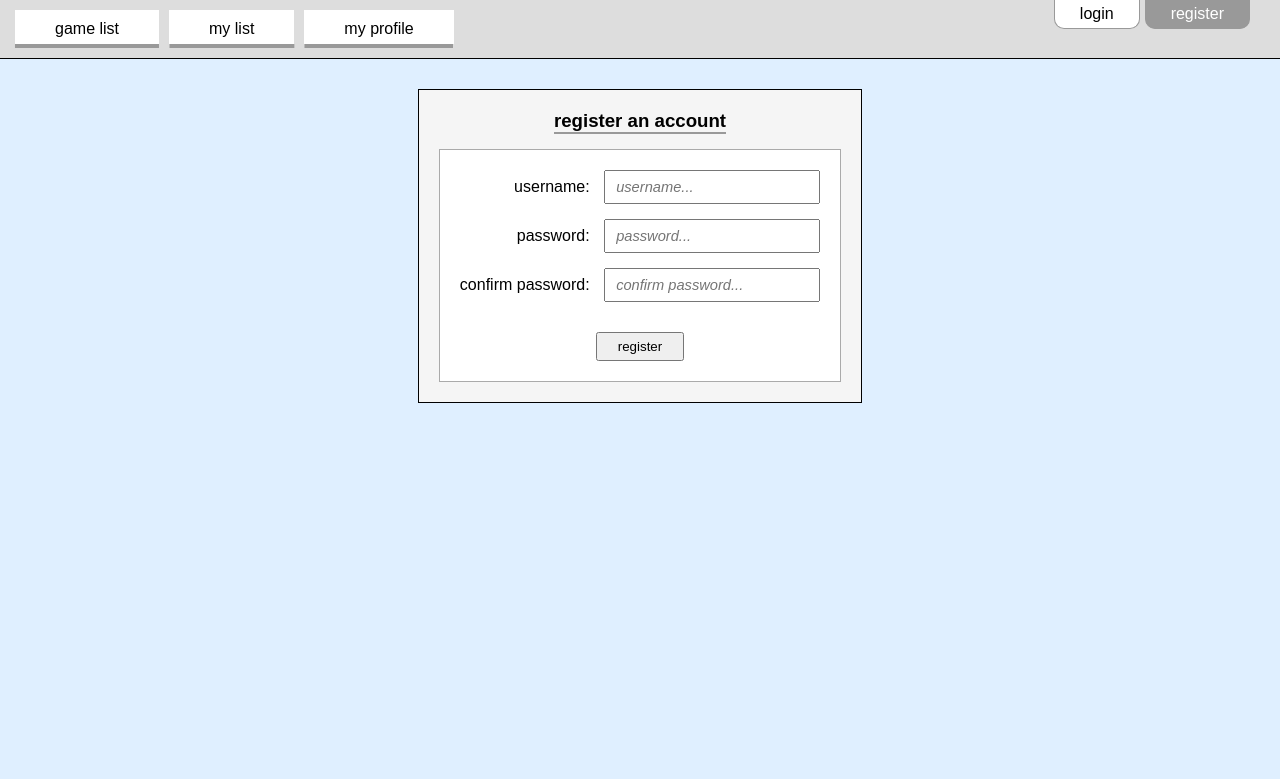
After one commit to paolomostardi/Videogame_tracker, a PHP site: page /register.php in a window 1280 px wide. The commit adds this page. Shown: the top 779 px of the page. Run offline with PHP 8.4, Linux system fonts and the light colour scheme.

Commit message:
added register page

```diff
--- a/css/header.css
+++ b/css/header.css
@@ -51,6 +51,10 @@ position:relative;
 	height:4px;
 	background-color:#999;
 }
+.navbtn[selected] {
+	background-color:#999;
+	color:white;
+}
 .navbtn:hover {
 	background-color:#999;
 	transition:background-color 0.1s, color 0.1s;
@@ -59,21 +63,25 @@ position:relative;
 
 
 
-#altbtns {
+#header #altbtns {
 	display:flex;
 	position:absolute;
 	top:0;
 	right:30px;
 }
 
-.altbtn-container {
+#header .altbtn-container {
 	display:flex;
 	margin-right:5px;
 	margin-bottom:auto;
 }
-.altbtn-container:first-of-type {
+#header .altbtn-container:first-of-type {
 	margin-left:0;
 }
-.altbtn-container:last-of-type {
+#header .altbtn-container:last-of-type {
 	margin-right:0;
 }
+#header .altbtn[selected] {
+	background-color:#999;
+	color:white;
+}
--- a/css/main.css
+++ b/css/main.css
@@ -13,6 +13,18 @@ body {
 a {
 	text-decoration:none;
 	color:black;
+}
+
+form {
+	margin:0;
+}
+
+input[type="text"],
+input[type="password"]  {
+	padding:7px 10px;
+	margin-left:10px;
+	font-style:italic;
+	font-size:11pt;
 }
 
 #content {
@@ -32,19 +44,22 @@ a {
 	background-color:#999;
 	transition:background-color 0.1s, color 0.1s;
 	color:white;
+	cursor:hand;
 }
 
 #main-section {
 	display:flex;
 	flex-direction:column;
-	margin:0 auto;
-	width:60%;
+	width:100%;
+	justify-content:center;
+	align-items:center;
 }
 #main-section > * {
 	border: 1px solid black;
 	padding:20px;
 	background-color:whitesmoke;
 	margin-bottom:20px;
+	max-width:60%;
 }
 #main-section > *:last-child {
 	margin-bottom:0;
--- /dev/null
+++ b/css/register.css
@@ -0,0 +1,42 @@
+
+#register-form {
+	background-color:white;
+	display:flex;
+	flex-direction:column;
+	align-items:flex-end;
+	padding:20px;
+	border:1px solid #aaa;
+}
+
+#register-form > * {
+	margin-bottom:15px;
+}
+#register-form > *:last-child {
+	margin-bottom:0;
+}
+
+#title-container {
+	display:flex;
+	width:100%;
+	justify-content:center;
+	margin-bottom:15px;
+}
+#title {
+	font-weight:bold;
+	font-size:14pt;
+	border-bottom:2px solid #999;
+}
+
+.input-container {
+
+}
+
+#submit-container {
+	display:flex;
+	width:100%;
+	justify-content:center;
+	margin-top:15px;
+}
+#submit {
+	padding:5px 20px;
+}
--- a/php/main.php
+++ b/php/main.php
@@ -2,34 +2,54 @@
 //gets the current working directory
 define("ROOT", getcwd().DIRECTORY_SEPARATOR);
 
+//adds the head html elements
 function htmlHead() {
 	echo '<meta name="viewport" content="width=device-width, initial-scale=1.0">
 	<link rel="stylesheet" href="/css/main.css">
 	<link rel="stylesheet" href="/css/header.css">';
 }
 
-function htmlHeader() {
+//adds the html header, which has the navbar and shit
+function htmlHeader($page = "") {
+	$n1 = $n2 = $n3 = $a1 = $a2 = "";
+	switch ($page) {
+		case "game-list":
+			$n1 = "selected";
+			break;
+		case "user-list":
+			$n2 = "selected";
+			break;
+		case "profile":
+			$n3 = "selected";
+			break;
+		case "login":
+			$a1 = "selected";
+			break;
+		case "register":
+			$a2 = "selected";
+			break;
+	}
 	echo '<div id="header">
 		<div id="navbar">
 
 			<div id="navbtns">
 				<div class="navbtn-container">
-					<a class="navbtn" id="game-list" href="game-list.php" selected>game list</a>
+					<a class="navbtn" id="nav-game-list" href="game-list.php" '.$n1.'>game list</a>
 				</div>
 				<div class="navbtn-container">
-					<a class="navbtn" id="user-list" href="user-list.php">my list</a>
+					<a class="navbtn" id="nav-user-list" href="user-list.php" '.$n2.'>my list</a>
 				</div>
 				<div class="navbtn-container">
-					<a class="navbtn" id="profile" href="profile.php">my profile</a>
+					<a class="navbtn" id="nav-profile" href="profile.php" '.$n3.'>my profile</a>
 				</div>
 			</div>
 
 			<div id="altbtns">
 				<div class="altbtn-container">
-					<a class="altbtn" id="login" href="login.php">login</a>
+					<a class="altbtn" id="nav-login" href="login.php" '.$a1.'>login</a>
 				</div>
 				<div class="altbtn-container">
-					<a class="altbtn" id="register" href="register.php">register</a>
+					<a class="altbtn" id="nav-register" href="register.php" '.$a2.'>register</a>
 				</div>
 			</div>
 
--- /dev/null
+++ b/register.php
@@ -0,0 +1,43 @@
+<?php
+require("php/main.php");
+$pagename = basename(__FILE__, '.php');
+?>
+
+<html>
+<head>
+	<?php htmlHead(); ?>
+	<link rel="stylesheet" href="css/<?php echo $pagename ?>.css">
+</head>
+
+<body>
+
+	<?php htmlHeader($pagename); ?>
+	<div id="content">
+		<section id="main-section">
+			<div id="register-form-container">
+				<div id="title-container">
+					<span id="title">register an account</span>
+				</div>
+				<form id="register-form">
+					<div class="input-container" id="username-container">
+						<span>username:</span>
+						<input id="username" name="username" type="text" placeholder="username...">
+					</div>
+					<div class="input-container" id="password-container">
+						<span>password:</span>
+						<input id="password" name="password" type="password" placeholder="password...">
+					</div>
+					<div class="input-container" id="confirm-password-container">
+						<span>confirm password:</span>
+						<input id="confirm-password" name="confirm-password" type="password" placeholder="confirm password...">
+					</div>
+					<div id="submit-container">
+						<button id="submit">register</button>
+					</div>
+				</form>
+			</div>
+		</section>
+	</div>
+
+</body>
+</html>
```
Also changed, not shown: css/game-list.css (+3 -4 lines), game-list.php (+8 -7 lines).
